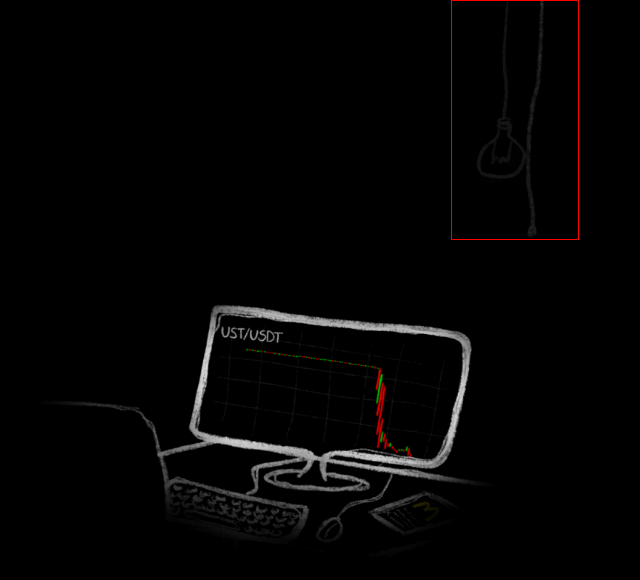
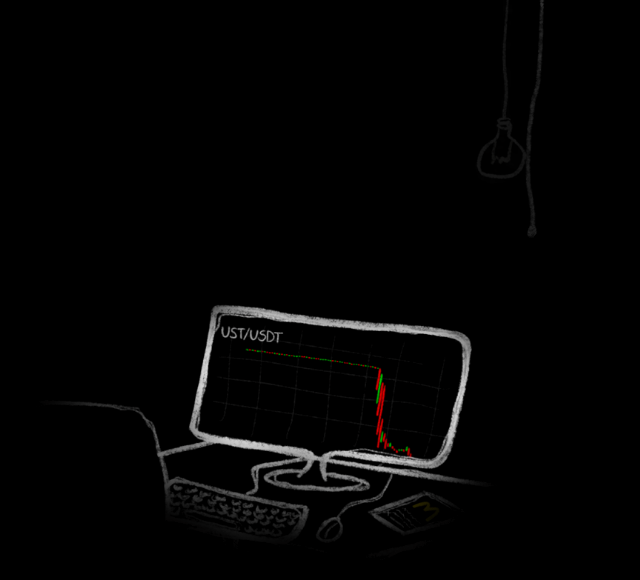
Before and after one commit to iamveecee/rug-pull, a React (Create React App) app: page / in a window 1280 px wide. Shown: the top 580 px of the page, without its empty margins (294-934 px from the left). Built offline with nearby package versions, Linux system fonts and the light colour scheme.

Commit message:
Removed debug code

```diff
--- a/src/App.css
+++ b/src/App.css
@@ -193,7 +193,7 @@ body {
         display: block;
         position: relative;
         margin: 0 auto;
-        border: 1px solid red;
+
         width: 100%;
         height: 100%;
         position: initial;
@@ -533,7 +533,3 @@ body {
         height: 260%;
     }
 }
-
-.switch-btn {
-    border: 1px solid red;
-}
```
